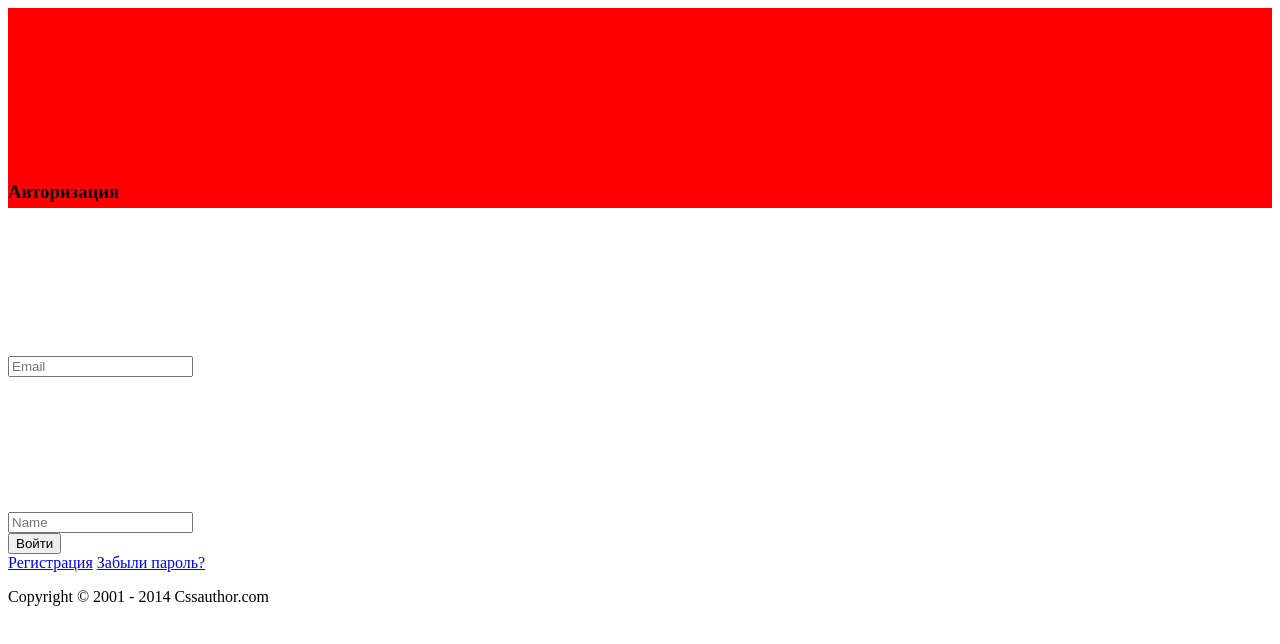
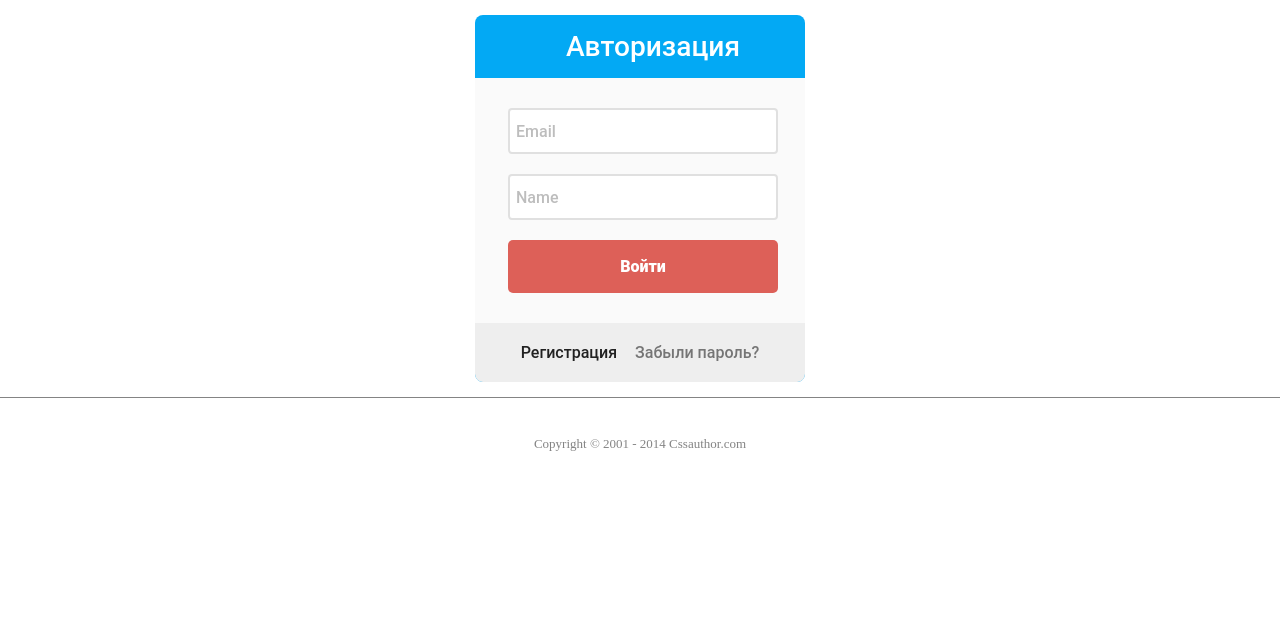
Before and after one commit to MaxKaram/design, a website: page src/index.html in a window 1280 px wide. Drawn offline with nearby package versions, Linux system fonts and the light colour scheme; files that its build step writes are made by us from their sources.

Commit message:
add style for form(scss)

```diff
--- a/src/scss/components/Footer.scss
+++ b/src/scss/components/Footer.scss
@@ -1,13 +1,137 @@
+body {
+    margin: 0;
+}
+
 .footer {
     width: 100%;
-    height: 200px;
-    background: layout-value(footer, bg);
+    padding: 0;
+
+    &__form {
+        border-radius: 8px;
+        width: 330px;
+        margin: 15px auto;
+        background: #03a9f4;
+
+        &__header {
+            padding: 15px 0;
+            text-align: center;
+            font-size: 24px;
+            display: flex;
+            align-items: center;
+            justify-content: center;
+
+            svg {
+                width: 26px;
+                height: 26px;
+            }
+
+            use {
+                fill: #fff;
+            }
+
+            h3 {
+                margin: 0;
+                color: #fff;
+                font-family: "Roboto Medium";
+                font-weight: normal;
+            }
+        }
+
+        &__main {
+            background: #fafafa;
+            padding: 30px 0;
+            margin: 0 auto;
+            text-align: center;
+
+            button {
+                width: 270px;
+                font-size: 16px;
+                color: #fff;
+                background: #dd6058;
+                padding: 17px 0;
+                border: none;
+                border-radius: 5px;
+                margin-left: 6px;
+                cursor: pointer;
+                font-family: "Roboto Black";
+            }
+        }
+
+        &__input-block {
+            display: flex;
+            align-items: center;
+            justify-content: center;
+            margin-bottom: 20px;
+
+            svg {
+                width: 30px;
+                height: 30px;
+                padding: 0;
+                margin-left: -36px;
+                cursor: pointer;
+            }
+
+            use {
+                fill: #bdbdbd;
+            }
+
+            input {
+                font-size: 16px;
+                width: 270px;
+                height: 46px;
+                padding-left: 6px;
+                border: 2px solid #e0e0e0;
+                border-radius: 4px;
+                box-sizing: border-box;
+                font-family: "Roboto Medium";
+            }
+
+            input::placeholder {
+                color: #bdbdbd;
+                font-family: "Roboto Medium";
+            }
+        }
+
+        &__footer {
+            background: #eee;
+            padding: 20px 0;
+            border-radius: 0 0 8px 8px;
+            text-align: center;
+
+            a {
+                color: #000;
+                text-decoration: none;
+                color: #757575;
+                margin: 0 7px 0 7px;
+                font-family: "Roboto Medium";
+            }
+
+            a.active {
+                color: #212121;
+            }
+        }
+
+        @include mq('phone', $phone-layout) {
+            width: 310px;
+        }
+    }
+
+    &__bottom {
+        text-align: center;
+        padding: 25px 0;
+        border-top: 1px solid #848484;
+        &__text {
+            color: #848484;
+            font-size: 13px;
+        }
+    }
+
 
     @include mq('tablet', $tablet-layout) {
-        background: layout-value(footer, bg);
+
     }
 
     @include mq('phone', $phone-layout) {
-        background: layout-value(footer, bg);
+
     }
 }
```
